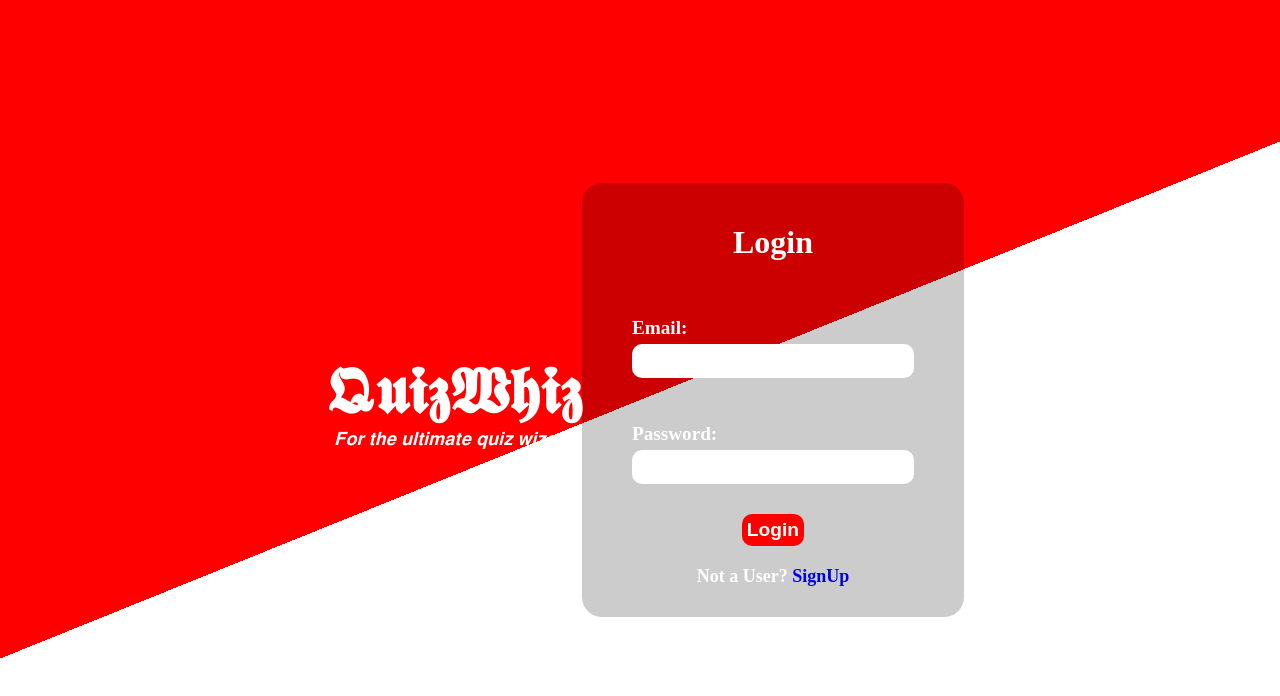
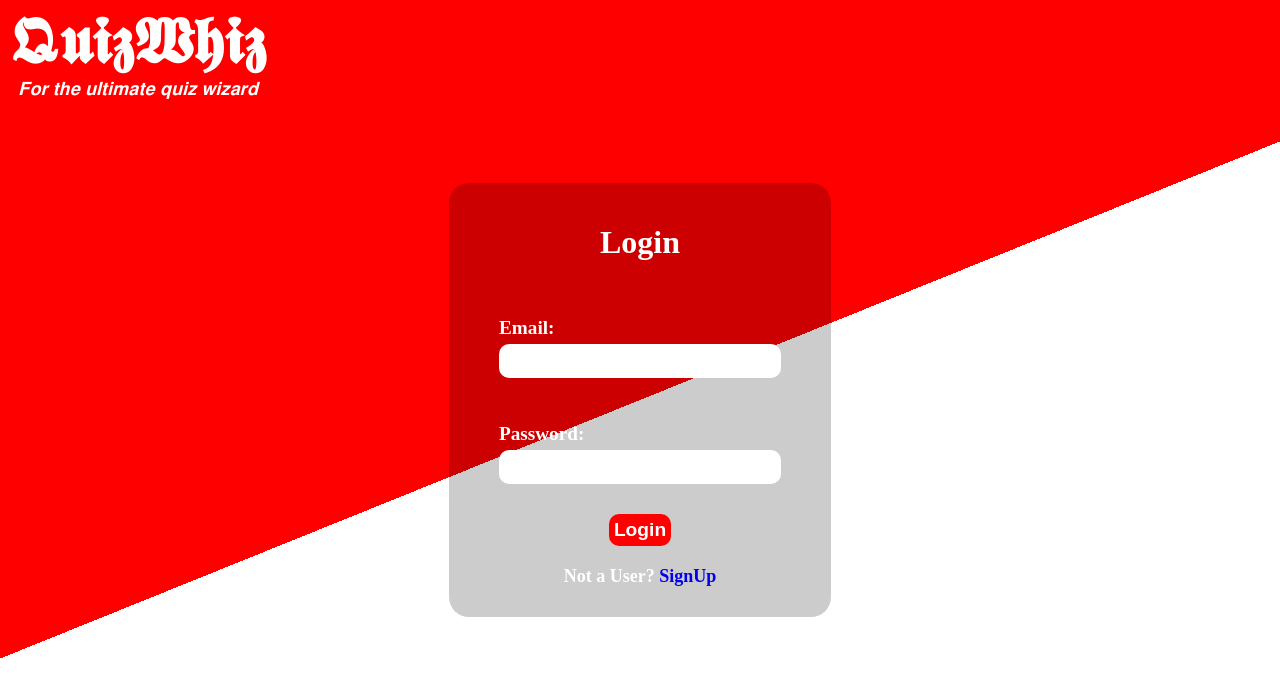
Before and after one commit to AnuragKapoor19/QuizWhiz, a React (Vite) app in the folder frontend/: page /login in a window 1280 px wide. Shown: the top 696 px of the page. Built offline with nearby package versions, Linux system fonts and the light colour scheme.

Commit message:
initial commit

```diff
--- a/frontend/src/App.css
+++ b/frontend/src/App.css
@@ -24,6 +24,11 @@ body {
     position: absolute;
     top: 0;
     left: 0;
+    transition: transform 0.3s ease-in;
+}
+
+.logo-container:active {
+    transform: scale(1.1);
 }
 
 .navbar {
--- a/frontend/src/components/Logo.jsx
+++ b/frontend/src/components/Logo.jsx
@@ -6,7 +6,7 @@ function Logo() {
 
     return (
         <>
-            <div className='logo-container' onClick={() => navigate('/')}>
+            <div className='q-logo-container' onClick={() => navigate('/')}>
                 <span className='logo'>𝕼𝖚𝖎𝖟𝖂𝖍𝖎𝖟</span>
                 <span className='line'>𝐅𝐨𝐫 𝐭𝐡𝐞 𝐮𝐥𝐭𝐢𝐦𝐚𝐭𝐞 𝐪𝐮𝐢𝐳 𝐰𝐢𝐳𝐚𝐫𝐝 </span>
             </div>
```
